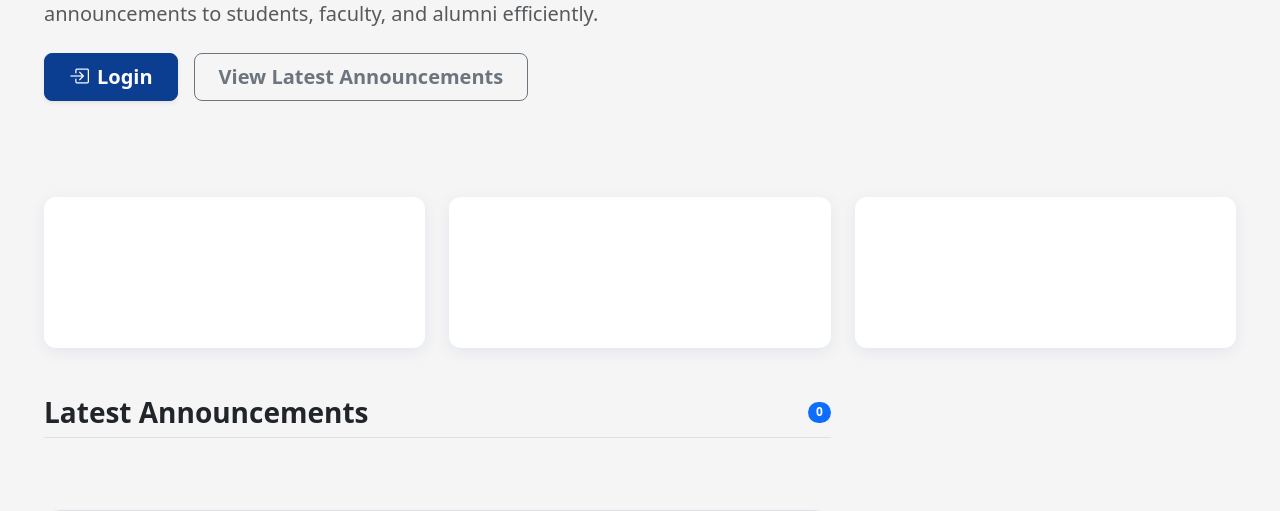
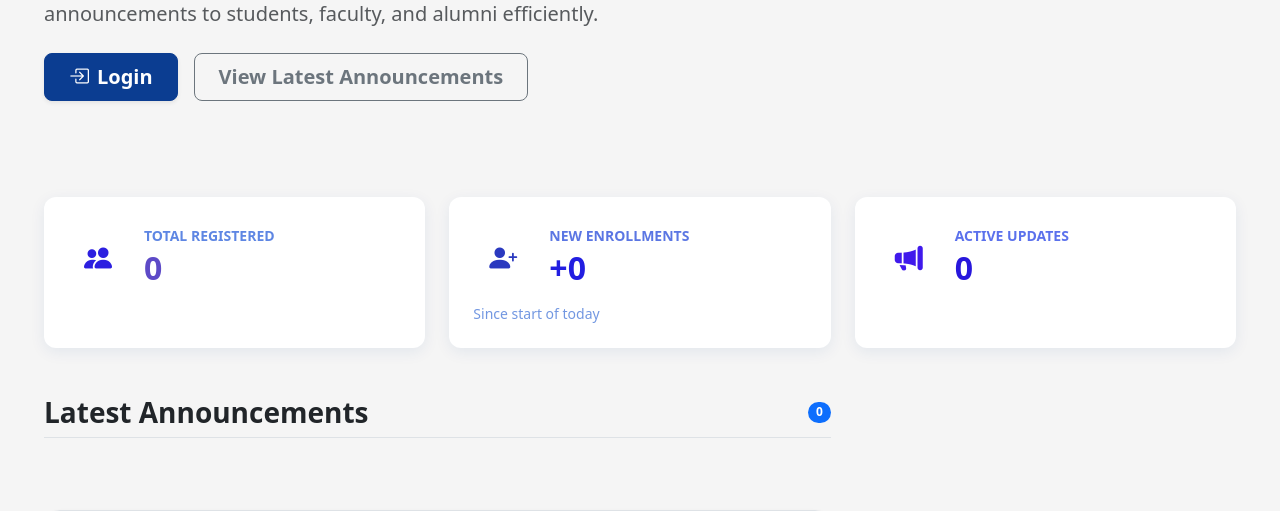
Before and after one commit to abhishekaryavart/campus-announcement-system, a Flask app: page / in a window 1280 px wide. Shown: the part 365-876 px from the top of the page. Run offline with Flask 3, Linux system fonts and the light colour scheme; data that the repository does not hold is empty; some libraries are stand-ins or nearby versions.

Commit message:
style: fix landing page card text colors and update README version history

```diff
--- a/templates/landing.html
+++ b/templates/landing.html
@@ -29,11 +29,12 @@
         <div class="card border-0 shadow-sm bg-primary text-white p-4 h-100 card-hover rounded-4">
             <div class="d-flex align-items-center">
                 <div class="rounded-circle bg-white bg-opacity-25 p-3 me-3">
-                    <i class="bi bi-people-fill fs-3"></i>
+                    <i class="bi bi-people-fill fs-3" style="color:#2c1fe0 !important;"></i>
                 </div>
                 <div>
-                    <h6 class="text-white-50 text-uppercase small fw-bold mb-1">Total Registered</h6>
-                    <h2 class="mb-0 fw-bold">{{ stats.total_users }}</h2>
+                    <h6 class="text-uppercase small fw-bold mb-1" style="color:rgba(25, 82, 215, 0.7) !important;">Total
+                        Registered</h6>
+                    <h2 class="mb-0 fw-bold" style="color:#5d4ac7 !important;">{{ stats.total_users }}</h2>
                 </div>
             </div>
         </div>
@@ -42,25 +43,28 @@
         <div class="card border-0 shadow-sm bg-success text-white p-4 h-100 card-hover rounded-4">
             <div class="d-flex align-items-center">
                 <div class="rounded-circle bg-white bg-opacity-25 p-3 me-3">
-                    <i class="bi bi-person-plus-fill fs-3"></i>
+                    <i class="bi bi-person-plus-fill fs-3" style="color:#2a39bf !important;"></i>
                 </div>
                 <div>
-                    <h6 class="text-white-50 text-uppercase small fw-bold mb-1">New Enrollments</h6>
-                    <h2 class="mb-0 fw-bold">+{{ stats.new_users_today }}</h2>
+                    <h6 class="text-uppercase small fw-bold mb-1" style="color:rgba(21, 60, 215, 0.7) !important;">New
+                        Enrollments</h6>
+                    <h2 class="mb-0 fw-bold" style="color:#221ee1 !important;">+{{ stats.new_users_today }}</h2>
                 </div>
             </div>
-            <div class="mt-2 small text-white-50">Since start of today</div>
+            <div class="mt-2 small" style="color:rgba(20, 82, 205, 0.6) !important;">Since start of today</div>
         </div>
     </div>
     <div class="col-md-4">
         <div class="card border-0 shadow-sm bg-dark text-white p-4 h-100 card-hover rounded-4">
             <div class="d-flex align-items-center">
                 <div class="rounded-circle bg-white bg-opacity-25 p-3 me-3">
-                    <i class="bi bi- megaphone-fill fs-3"></i>
+                    <i class="bi bi-megaphone-fill fs-3" style="color:#4019ec !important;"></i>
                 </div>
                 <div>
-                    <h6 class="text-white-50 text-uppercase small fw-bold mb-1">Active Updates</h6>
-                    <h2 class="mb-0 fw-bold">{{ announcements|length }}</h2>
+                    <h6 class="text-uppercase small fw-bold mb-1" style="color:rgba(21, 52, 228, 0.7) !important;">
+                        Active
+                        Updates</h6>
+                    <h2 class="mb-0 fw-bold" style="color:#2817dc !important;">{{ announcements|length }}</h2>
                 </div>
             </div>
         </div>
@@ -145,7 +149,7 @@
 
     .card-hover:hover {
         transform: translateY(-5px);
-        box-shadow: 0 0.5rem 1.5rem rgba(0, 0, 0, .1) !important;
+        box-shadow: 0 0.5rem 1.5rem rgba(198, 72, 72, 0.1) !important;
     }
 </style>
 {% endblock %}
```
